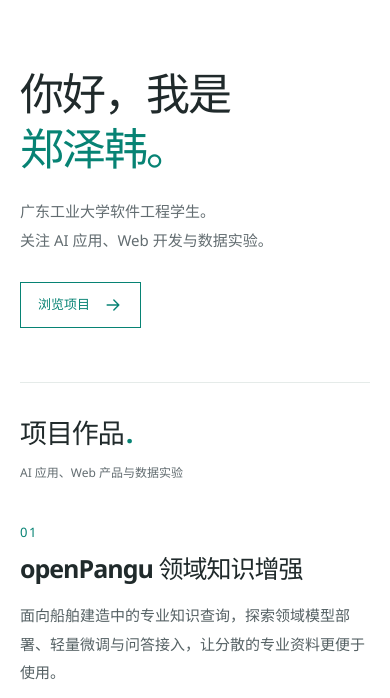
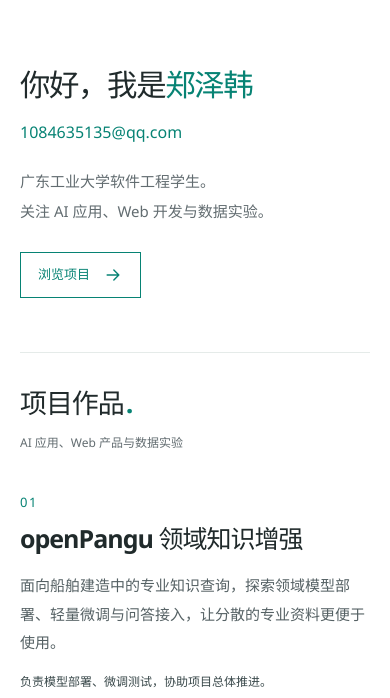
Before and after one commit to 3125004494/personal_blog, a website built with Vite: page index.html in a window 390 px wide. Shown: the part 56-754 px from the top of the page. Built offline with nearby package versions, Linux system fonts and the light colour scheme.

Commit message:
Keep hero greeting on one line and add contact email

```diff
--- a/src/main.ts
+++ b/src/main.ts
@@ -18,7 +18,8 @@
   </header>
   <main id="home">
     <section class="hero container" aria-labelledby="hero-title">
-      <h1 id="hero-title">你好，我是<span>郑泽韩。</span></h1>
+      <h1 id="hero-title">你好，我是<span>郑泽韩</span></h1>
+      <p class="hero-email"><a href="mailto:1084635135@qq.com">1084635135@qq.com</a></p>
       <p class="hero-description">广东工业大学软件工程学生。<br />关注 AI 应用、Web 开发与数据实验。</p>
       <a class="cta-btn cta-btn--hero" href="#projects">浏览项目 ${arrow}</a>
     </section>
--- a/src/styles/main.scss
+++ b/src/styles/main.scss
@@ -19,7 +19,8 @@
 .site-header { height: 96px; display: flex; justify-content: space-between; align-items: center; }
 .wordmark { font-size: 23px; letter-spacing: -.04em; font-weight: 700; span { color: $accent; margin-left: 3px; } }
 .site-header nav { display: flex; gap: 38px; align-items: center; a { display: inline-flex; align-items: center; gap: 5px; font-size: 15px; color: #465052; transition: color .2s; &:hover { color: $accent; } svg { width: 18px; height: 18px; } } }
-.hero { padding-block: 42px 52px; h1 { margin: 0 0 26px; font-size: clamp(54px, 5.3vw, 76px); font-weight: 700; line-height: 1.24; letter-spacing: -.045em; span { display: block; color: $accent; } } }
+.hero { padding-block: 42px 52px; h1 { margin: 0 0 16px; font-size: clamp(54px, 5.3vw, 76px); font-weight: 700; line-height: 1.24; letter-spacing: -.045em; white-space: nowrap; span { color: $accent; } } }
+.hero-email { margin: 0 0 22px; color: $accent; font-size: 19px; line-height: 1.6; a:hover { text-decoration: underline; text-underline-offset: 4px; } }
 .hero-description { color: $muted; font-size: 19px; line-height: 1.9; margin: 0 0 30px; }
 @keyframes intro-in { from { opacity: 0; transform: translateY(10px); } to { opacity: 1; transform: translateY(0); } }
 .hero h1 { animation: intro-in .45s ease both; }
@@ -64,7 +65,9 @@
   .site-header { height: 76px; }
   .wordmark { font-size: 21px; }
   .site-header nav { gap: 22px; a { font-size: 13px; } }
-  .hero { padding-block: 46px 54px; h1 { font-size: clamp(44px, 10.6vw, 60px); margin-bottom: 22px; } }
+  // 手机端缩小标题字号，保持整句同一行且不产生横向溢出。
+  .hero { padding-block: 46px 54px; h1 { font-size: clamp(28px, 7.8vw, 60px); margin-bottom: 16px; } }
+  .hero-email { font-size: 16px; }
   .hero-description { font-size: 15px; line-height: 1.95; margin-bottom: 26px; }
   .cta-btn { min-height: 44px; font-size: 13px; padding: 12px 17px; }
   .section-heading { padding-top: 29px; display: block; margin-bottom: 40px; h2 { font-size: 27px; } p { font-size: 12px; margin-top: 12px; line-height: 1.7; } }
```
Also changed, not shown: AGENTS.md (+2 -0 lines), README.md.
